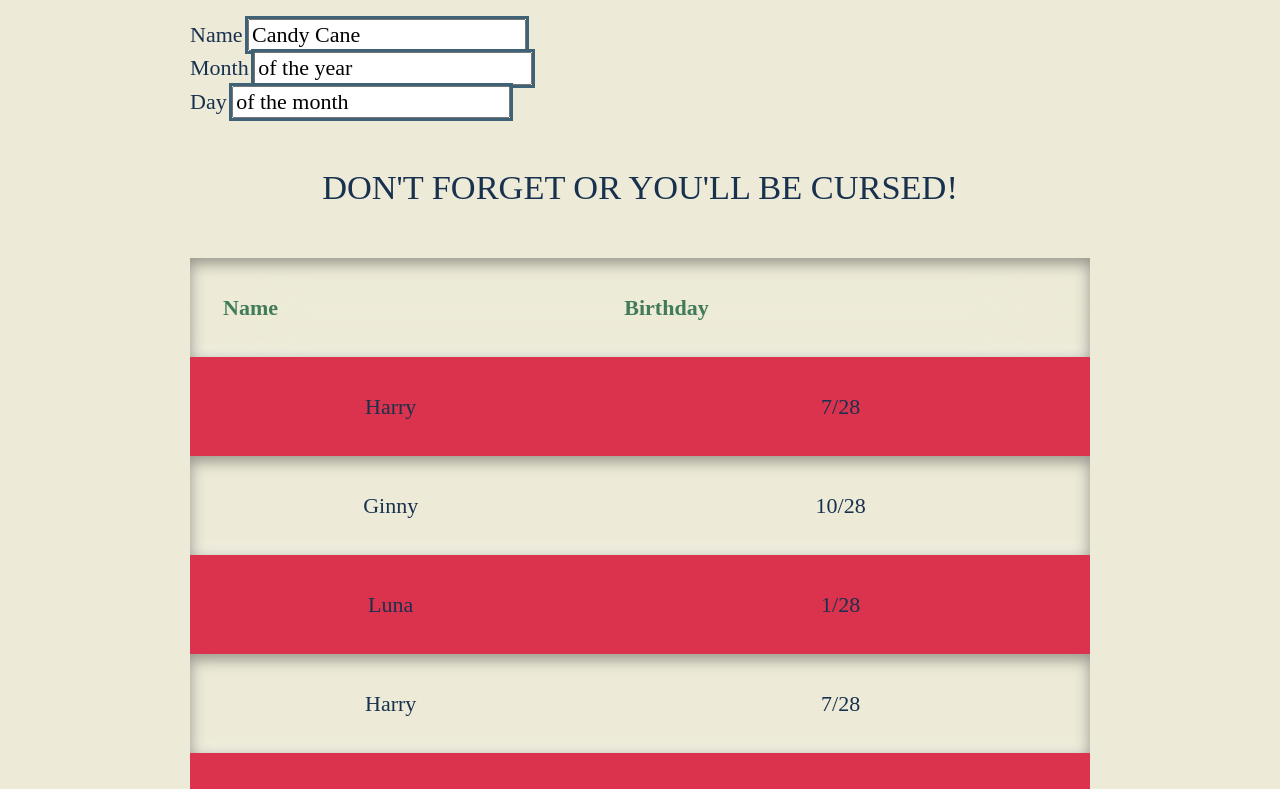
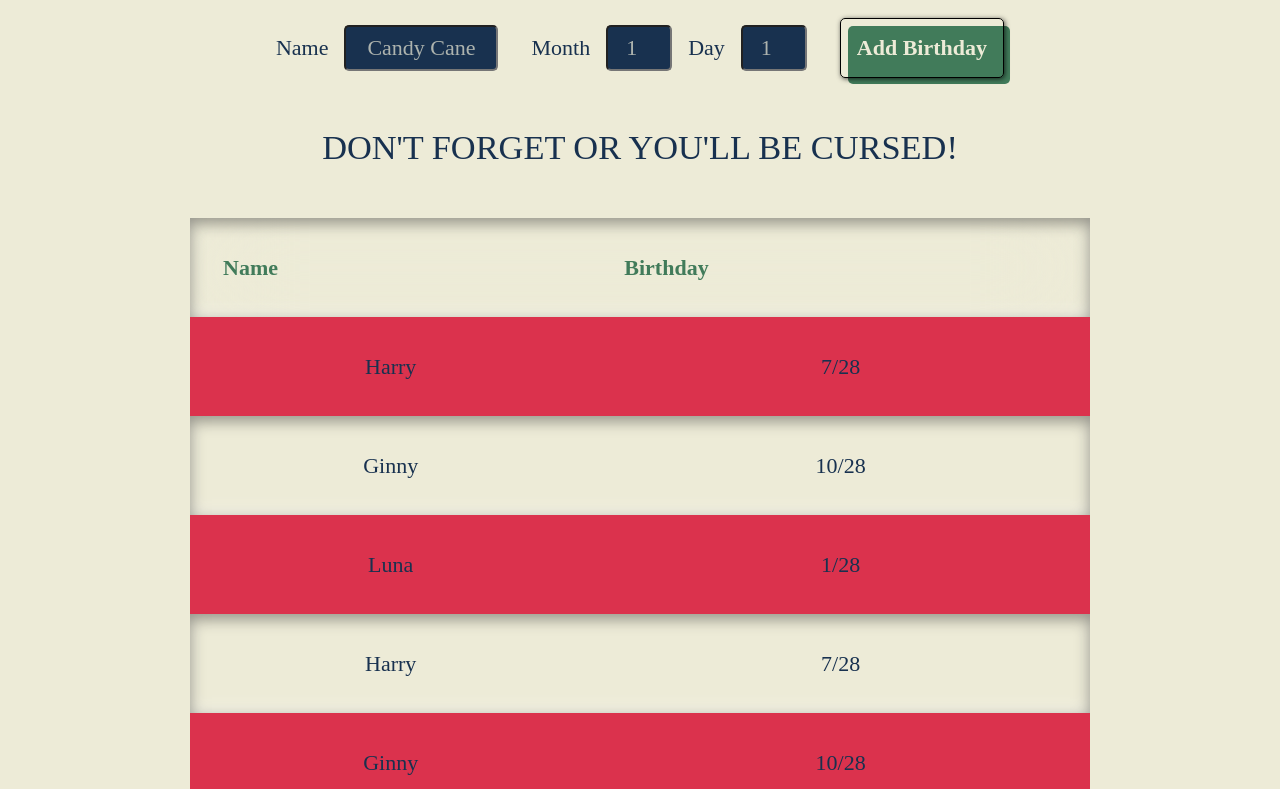
Before and after one commit to stellRC/styles, a plain HTML site: page index.html in a window 1280 px wide. Shown: the part 311-1100 px from the top of the page. Drawn offline with Linux system fonts and the light colour scheme; a web font is replaced by a local one.

Commit message:
form styling

```diff
--- a/index.html
+++ b/index.html
@@ -30,36 +30,42 @@
           <header>
             <h2>Add a Birthday</h2>
           </header>
-          <form action="">
-            <div class="form-group">
+          <form action="" class="flex" name="birthdays">
+            <div class="form-group flex">
               <label for="birthday-name">Name</label>
               <input
                 type="text"
                 placeholder="Candy Cane"
                 id="birthday-name"
                 name="birthday-name"
+                autocomplete="off"
               />
             </div>
-            <div class="form-group">
+            <div class="flex date-info">
+              <div class="form-group flex">
                 <label for="birthday-month">Month</label>
                 <input
                   type="number"
-                placeholder="of the year"
+                  placeholder="1"
                   id="birthday-month"
                   name="birthday-month"
                   maxlength="2"
+                  autocomplete="off"
                 />
               </div>
-            <div class="form-group">
+              <div class="form-group flex">
                 <label for="birthday-day">Day</label>
                 <input
                   type="number"
-                placeholder="of the month"
+                  placeholder="1"
                   id="birthday-day"
                   name="birthday-day"
                   maxlength="2"
+                  autocomplete="off"
                 />
               </div>
+            </div>
+            <button class="button-bordered">Add Birthday</button>
           </form>
         </section>
         <table>
@@ -142,7 +148,6 @@
         role="switch"
         name="dark"
         id="dark"
-        onchange="updateSR()"
       />
       <label class="switch-label" for="dark"></label>
       <span class="switch-sr">Light Mode</span>
--- a/styles.css
+++ b/styles.css
@@ -15,6 +15,7 @@ header {
 /* TABLE */
 
 h1,
+h2,
 caption {
   text-align: center;
 }
@@ -69,7 +70,62 @@ tr:first-child {
   margin-top: 2rem;
 }
 
-/* FORM */
+/* Form */
+
+form,
+.form-group,
+.date-info {
+  align-items: center;
+  justify-content: center;
+  gap: 1rem;
+}
+
+form {
+  gap: var(--space-m);
+}
+
+::placeholder {
+  opacity: 0.7;
+}
+
+input {
+  background-color: var(--text-color);
+  color: var(--background-color);
+  text-align: center;
+  z-index: 10000;
+
+  padding-block: 0.5rem;
+}
+
+input[type="number"] {
+  max-width: 6ch;
+}
+
+input[type="text"] {
+  max-width: 14ch;
+}
+
+.button-bordered {
+  width: fit-content;
+  padding: 1rem;
+}
+
+input,
+.button-bordered,
+.button-bordered::after {
+  border-radius: 5px;
+}
+
+@media (max-width: 500px) {
+  .wrapper {
+    width: auto;
+    margin-inline: 0.4rem;
+  }
+
+  .primary-footer {
+    text-align: center;
+  }
+}
 
 /* Table collapses for mobile */
 @media (max-width: 650px) {
@@ -82,9 +138,7 @@ tr:first-child {
 /* Table collapses for mobile (Use if have more than two types of data) */
 @media (max-width: 650px) {
   /* remove columns */
-  .wrapper {
-    margin-inline: 0.4rem;
-  }
+
   th {
     display: none;
   }
@@ -118,4 +172,13 @@ tr:first-child {
     content: "date";
     padding-right: var(--padding);
   }
+
+  form {
+    flex-direction: column;
+    align-items: center;
+  }
+
+  form button {
+    margin-left: 2rem;
+  }
 }
--- a/styles/global.css
+++ b/styles/global.css
@@ -51,11 +51,8 @@ label:hover {
 /* Buttons & Links & Toggles */
 
 .button-bordered {
-  --text-color: rgba(24, 49, 79, 1);
-  color: var(--text-color);
+  color: var(--background-color);
 
-  width: var(--space-3xl);
-  height: 5vh;
   padding: 13px 20px 13px;
   outline: 0;
   border: 1px ridge black;
@@ -66,10 +63,17 @@ label:hover {
   -webkit-user-select: none;
   touch-action: manipulation;
   box-shadow: 1px 1px 5px rgba(1, 1, 0, 0.7);
+
+  transition: color 0.3s;
 }
 
-.button-bordered:has(.switch__input:checked) {
+.button-bordered:has(.switch-input:checked) {
   color: var(--background-color);
+}
+
+.button-bordered:hover,
+.button-bordered:focus {
+  color: var(--text-color);
 }
 
 .button-bordered::after {
@@ -147,10 +151,6 @@ label:hover {
 
 /* Form Front Side Validation */
 
-input {
-  outline: 3px solid hsl(203, 30%, 36%);
-}
-
 /* User has entered a valid input */
 input:not(:placeholder-shown):user-valid {
   outline-color: var(--valid-input);
```
Lines whose indentation alone changed are shown as unchanged.
